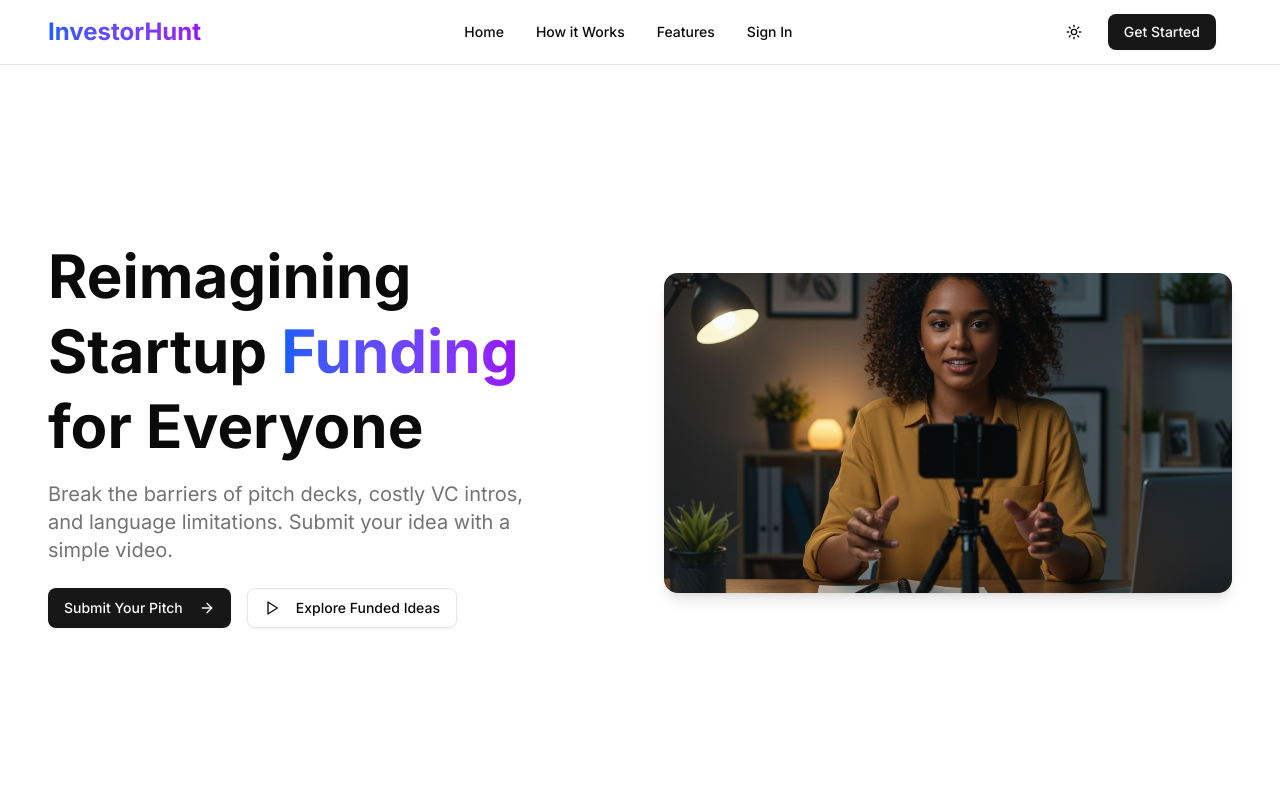
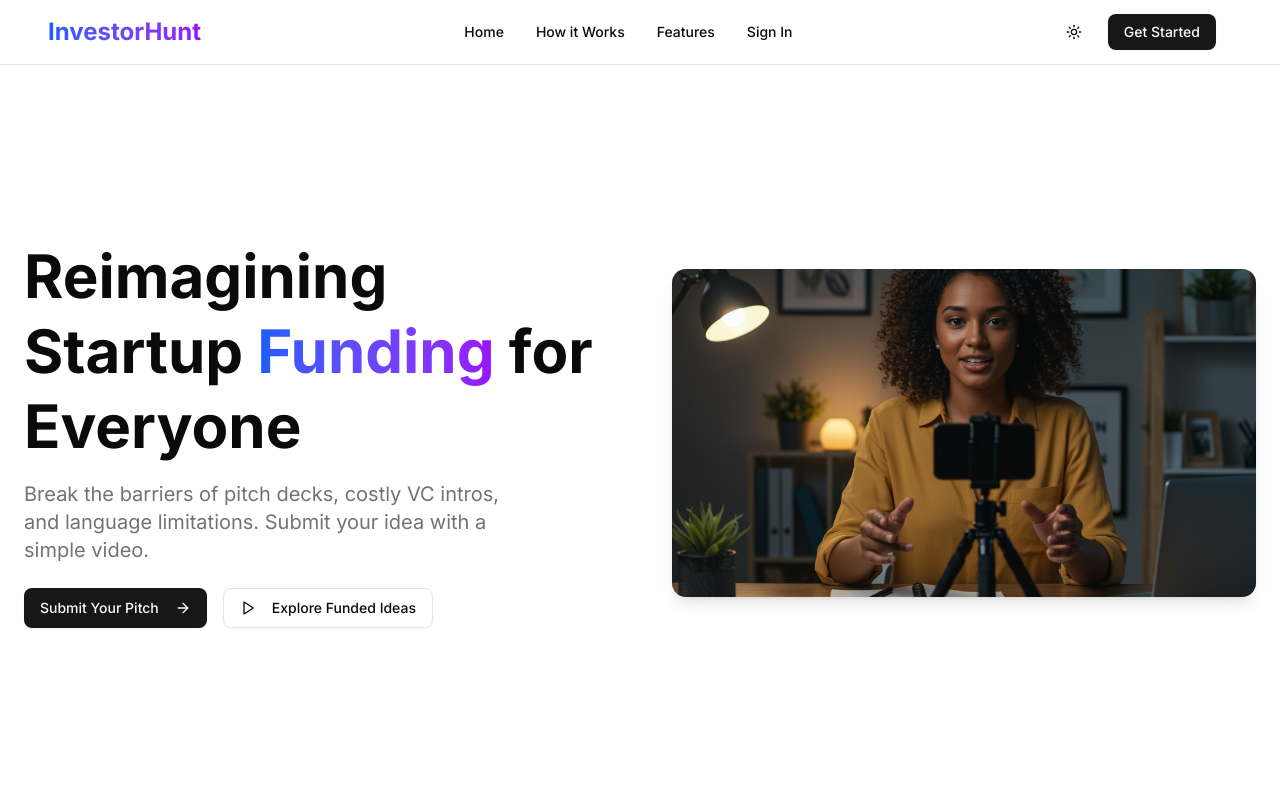
Before and after one commit to BikramMondal5/Investor-Hunter, a Next.js app: page / in a window 1280 px wide. Shown: the top 800 px of the page. Built offline with nearby package versions, Linux system fonts and the light colour scheme.

Commit message:
upload34

```diff
--- a/components/landing-page-content.tsx
+++ b/components/landing-page-content.tsx
@@ -32,12 +32,12 @@ export function LandingPageContent() {
       <Header />
 
       {/* Hero Section */}
-      <section className="min-h-[calc(100vh-4rem)] flex items-center w-full px-4 sm:px-6 lg:px-8 xl:px-12">
-        <div className="container mx-auto max-w-7xl w-full">
-          <div className="grid lg:grid-cols-2 gap-6 lg:gap-12 items-center">
+      <section className="min-h-[calc(100vh-4rem)] flex items-center w-full px-3 sm:px-4 md:px-6 pt-0 mt-0">
+        <div className="container mx-auto w-full max-w-[1400px]">
+          <div className="grid lg:grid-cols-2 gap-6 xl:gap-16 items-center">
             <div className="space-y-6">
               <div className="space-y-4">
-                <h1 className="text-4xl md:text-5xl lg:text-6xl font-bold leading-tight">
+                <h1 className="text-4xl md:text-5xl xl:text-6xl font-bold leading-tight">
                   Reimagining Startup{" "}
                   <span className="bg-gradient-to-r from-blue-600 to-purple-600 bg-clip-text text-transparent">
                     Funding
```
